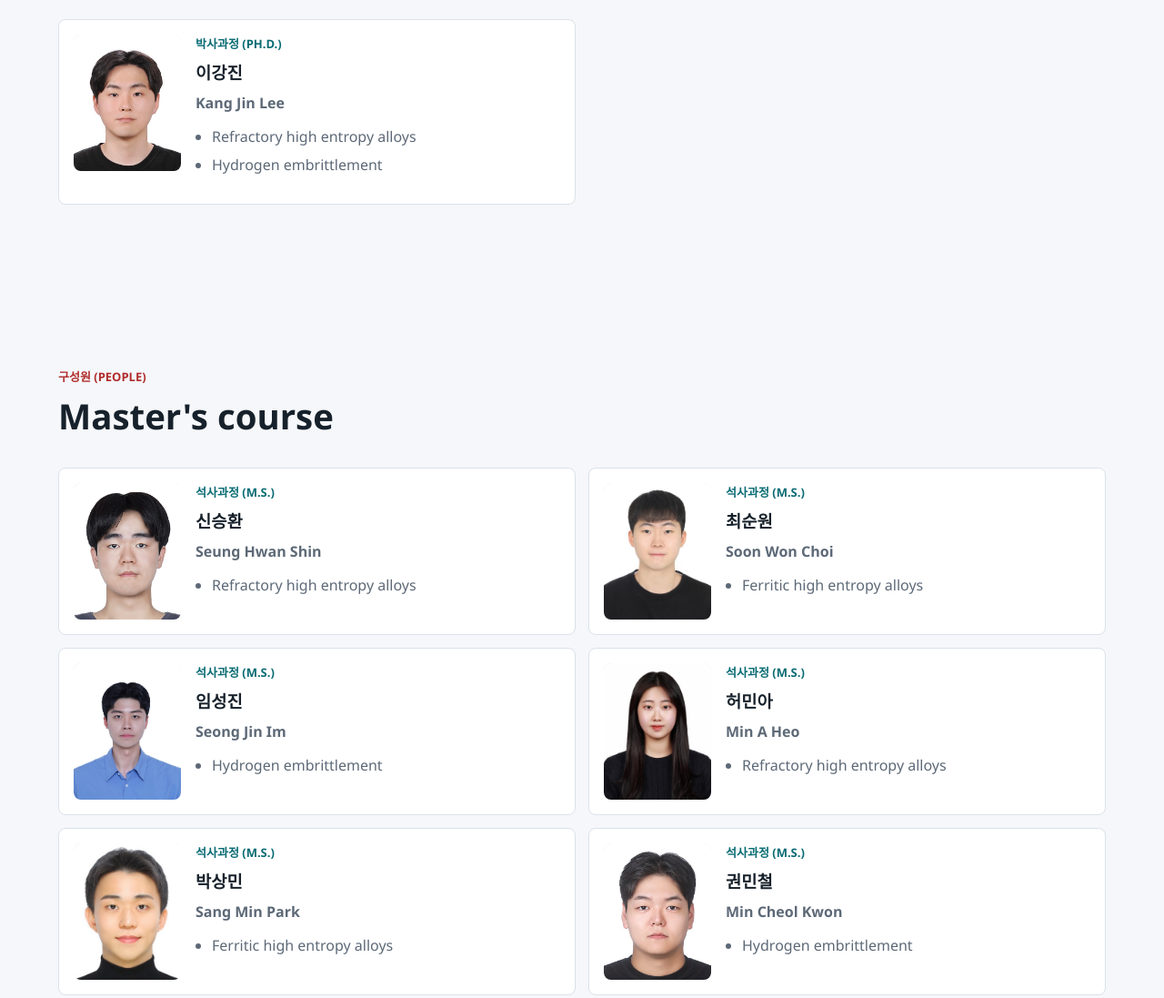
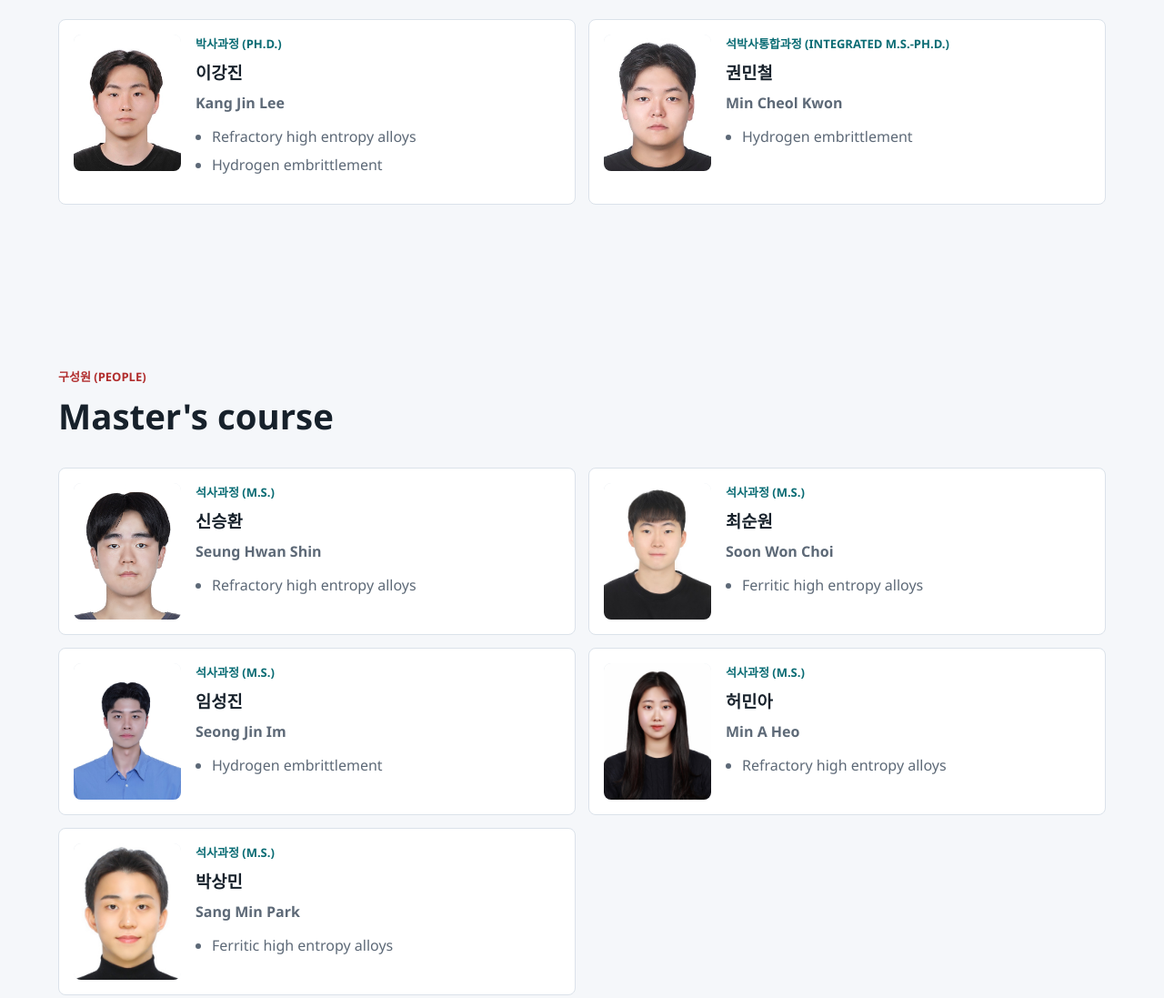
Before and after one commit to Kongju-ASML/knuasml-site, a website built with Vite: page people.html in a window 1280 px wide. Shown: the part 1900-2997 px from the top of the page at 91% size. Built offline with nearby package versions, Linux system fonts and the light colour scheme.

Commit message:
Update Kwon Mincheol to integrated MS-PhD

```diff
--- a/people.html
+++ b/people.html
@@ -15,6 +15,7 @@
         </div></section>
       <section class="section member-section"><div class="section-heading compact"><p class="eyebrow">구성원 (People)</p><h2>Ph.D. students</h2></div><div class="member-grid">
           <article class="member-card"><div class="member-photo"><img src="./assets/people/lee-kangjin.jpg" alt="Kang Jin Lee" loading="lazy" /></div><p class="role">박사과정 (Ph.D.)</p><h3>이강진</h3><p class="member-name-en">Kang Jin Lee</p><ul class="member-topics"><li>Refractory high entropy alloys</li><li>Hydrogen embrittlement</li></ul></article>
+          <article class="member-card"><div class="member-photo"><img src="./assets/people/kwon-mincheol.jpg" alt="Min Cheol Kwon" loading="lazy" /></div><p class="role">석박사통합과정 (Integrated M.S.-Ph.D.)</p><h3>권민철</h3><p class="member-name-en">Min Cheol Kwon</p><ul class="member-topics"><li>Hydrogen embrittlement</li></ul></article>
         </div></section>
       <section class="section member-section"><div class="section-heading compact"><p class="eyebrow">구성원 (People)</p><h2>Master's course</h2></div><div class="member-grid">
           <article class="member-card"><div class="member-photo"><img src="./assets/people/shin-seunghwan.jpg" alt="Seung Hwan Shin" loading="lazy" /></div><p class="role">석사과정 (M.S.)</p><h3>신승환</h3><p class="member-name-en">Seung Hwan Shin</p><ul class="member-topics"><li>Refractory high entropy alloys</li></ul></article>
@@ -22,7 +23,6 @@
           <article class="member-card"><div class="member-photo"><img src="./assets/people/im-seongjin.jpg" alt="Seong Jin Im" loading="lazy" /></div><p class="role">석사과정 (M.S.)</p><h3>임성진</h3><p class="member-name-en">Seong Jin Im</p><ul class="member-topics"><li>Hydrogen embrittlement</li></ul></article>
           <article class="member-card"><div class="member-photo"><img src="./assets/people/heo-mina.jpg" alt="Min A Heo" loading="lazy" /></div><p class="role">석사과정 (M.S.)</p><h3>허민아</h3><p class="member-name-en">Min A Heo</p><ul class="member-topics"><li>Refractory high entropy alloys</li></ul></article>
           <article class="member-card"><div class="member-photo"><img src="./assets/people/park-sangmin.jpg" alt="Sang Min Park" loading="lazy" /></div><p class="role">석사과정 (M.S.)</p><h3>박상민</h3><p class="member-name-en">Sang Min Park</p><ul class="member-topics"><li>Ferritic high entropy alloys</li></ul></article>
-          <article class="member-card"><div class="member-photo"><img src="./assets/people/kwon-mincheol.jpg" alt="Min Cheol Kwon" loading="lazy" /></div><p class="role">석사과정 (M.S.)</p><h3>권민철</h3><p class="member-name-en">Min Cheol Kwon</p><ul class="member-topics"><li>Hydrogen embrittlement</li></ul></article>
         </div></section>
       <section class="section member-section"><div class="section-heading compact"><p class="eyebrow">구성원 (People)</p><h2>Undergraduate researchers</h2></div><div class="member-grid">
           <article class="member-card"><div class="member-photo"><img src="./assets/people/shin-yoonji.jpg" alt="Yoon Ji Shin" loading="lazy" /></div><p class="role">학부연구생 (Undergraduate)</p><h3>신윤지</h3><p class="member-name-en">Yoon Ji Shin</p><ul class="member-topics"><li>Hydrogen embrittlement</li></ul></article>
```
